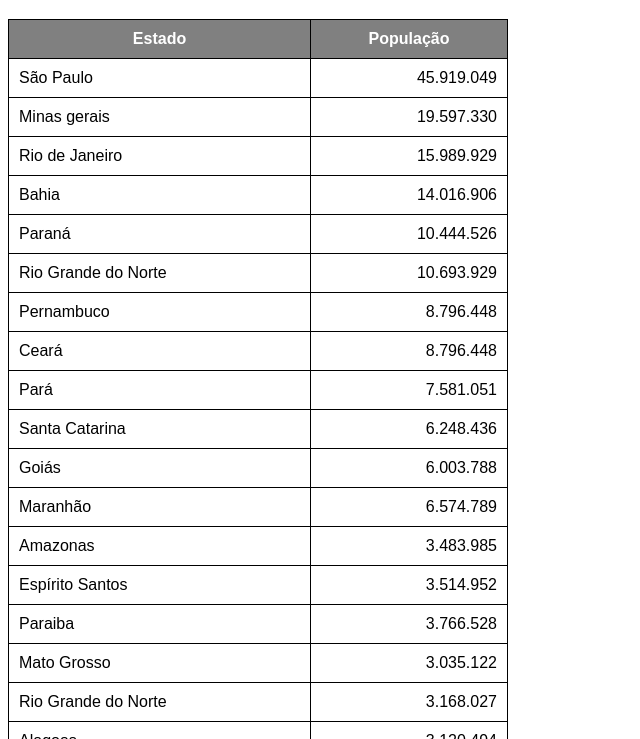
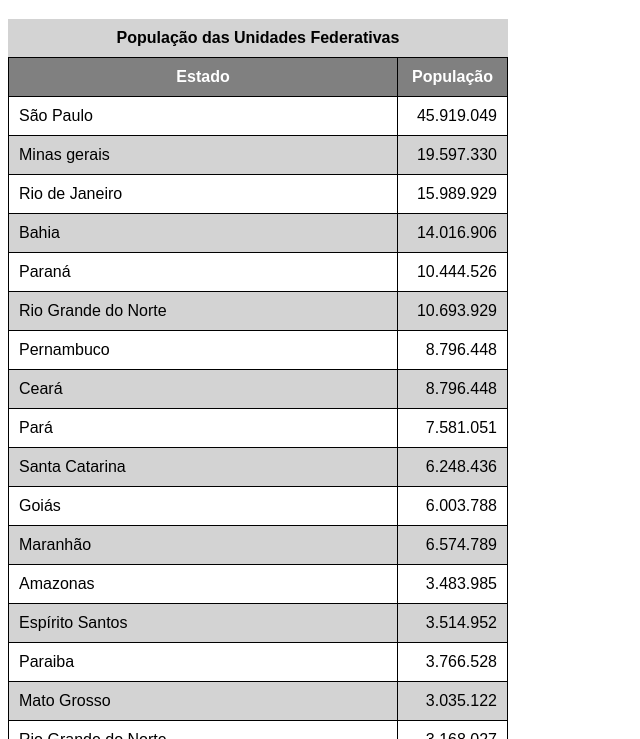
Before and after one commit to daviribeiroads/HTML-CSS, a plain HTML site: page MODULO 3/capitulo 21/exe23/tabela002.html in a window 1280 px wide. Shown: the part 61-800 px from the top of the page, without its empty margins (0-640 px from the left). Drawn offline with Linux system fonts and the light colour scheme.

Commit message:
Concluindo a tabela

```diff
--- a/MODULO 3/capitulo 21/exe23/tabela002.html
+++ b/MODULO 3/capitulo 21/exe23/tabela002.html
@@ -13,6 +13,7 @@
         table {
             width: 500px;
             border-collapse: collapse;
+            position: relative;
         }
 
         td, th {
@@ -20,13 +21,30 @@
             padding: 10px;
         }
 
+        caption {
+            font-size: 1,5em;
+            font-weight: bold;
+            padding: 10px;
+            background-color: lightgray;
+        }
+
         thead, tfoot{
             background-color: gray;
             color: white;
         }
 
+        thead tr th {
+            position: sticky;
+            top: -1px;
+            background-color: gray;
+        }
+
         tfoot td {
             text-align: right;
+        }
+
+        tbody tr:nth-child(2n) {
+            background-color: lightgray;
         }
 
         td.num{
@@ -36,10 +54,12 @@
 </head>
 <body>
     <h1>Uso da tabela grande</h1>
+
     <table>
+        <caption>População das Unidades Federativas</caption>
         <thead>
-            <th>Estado</th>
-            <th>População</th>
+            <th scope="col">Estado</th>
+            <th scope="col" style="width: 50px;">População</th>
         </thead>
         <tbody>
             <tr>
@@ -152,7 +172,7 @@
             </tr>
         </tbody>
         <tfoot>
-            <th>Total de Habitantes</th>
+            <th scope="row">Total de Habitantes</th>
             <td>210.147.125</td>
         </tfoot>
     </table>
```
